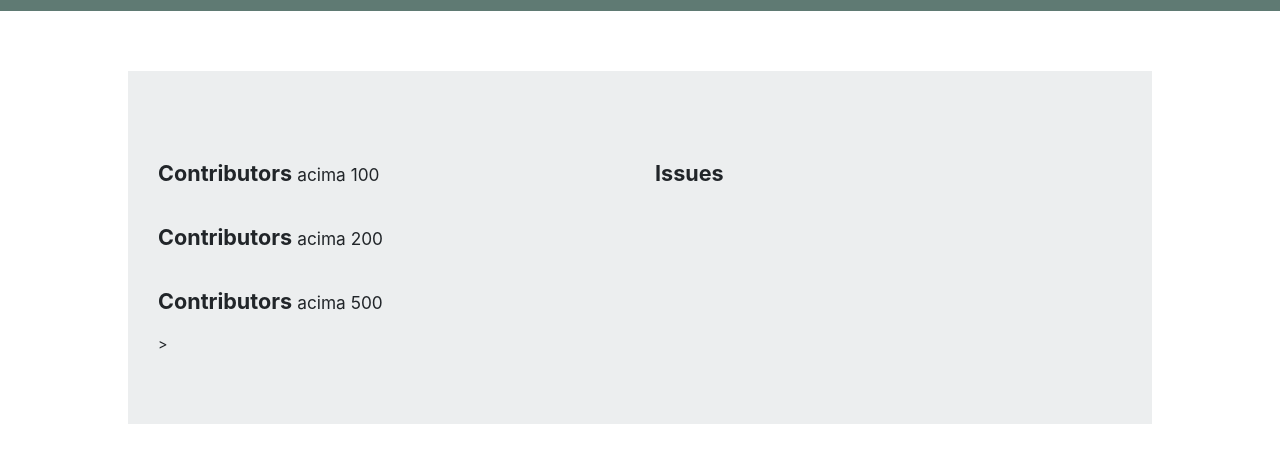
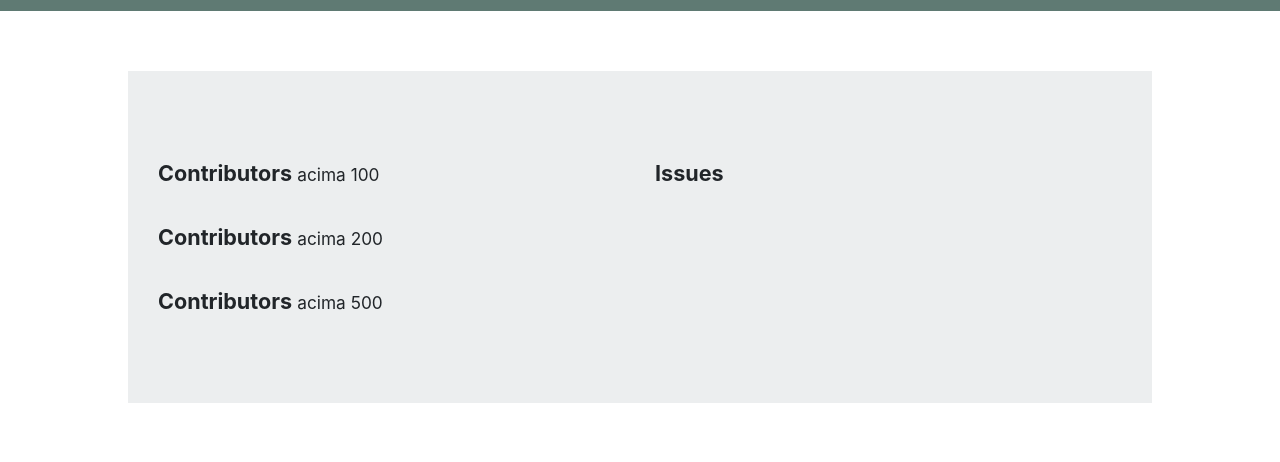
Before and after one commit to Godoi/spa-js-live-server, a website with bundled scripts: page details.html in a window 1280 px wide. Shown: the part 268-730 px from the top of the page. Built offline with nearby package versions, Linux system fonts and the light colour scheme.

```diff
--- a/details.html
+++ b/details.html
@@ -60,7 +60,7 @@
                   <ul id="twoHundred" class="list-group"><!-- --></ul>
 
                   <h2> Contributors <small> acima 500 </small></h2>
-                  <ul id="fiveHundred" class="list-group">><!-- --></ul>
+                  <ul id="fiveHundred" class="list-group"><!-- --></ul>
                 </div>
               </div>
             </div>
```
